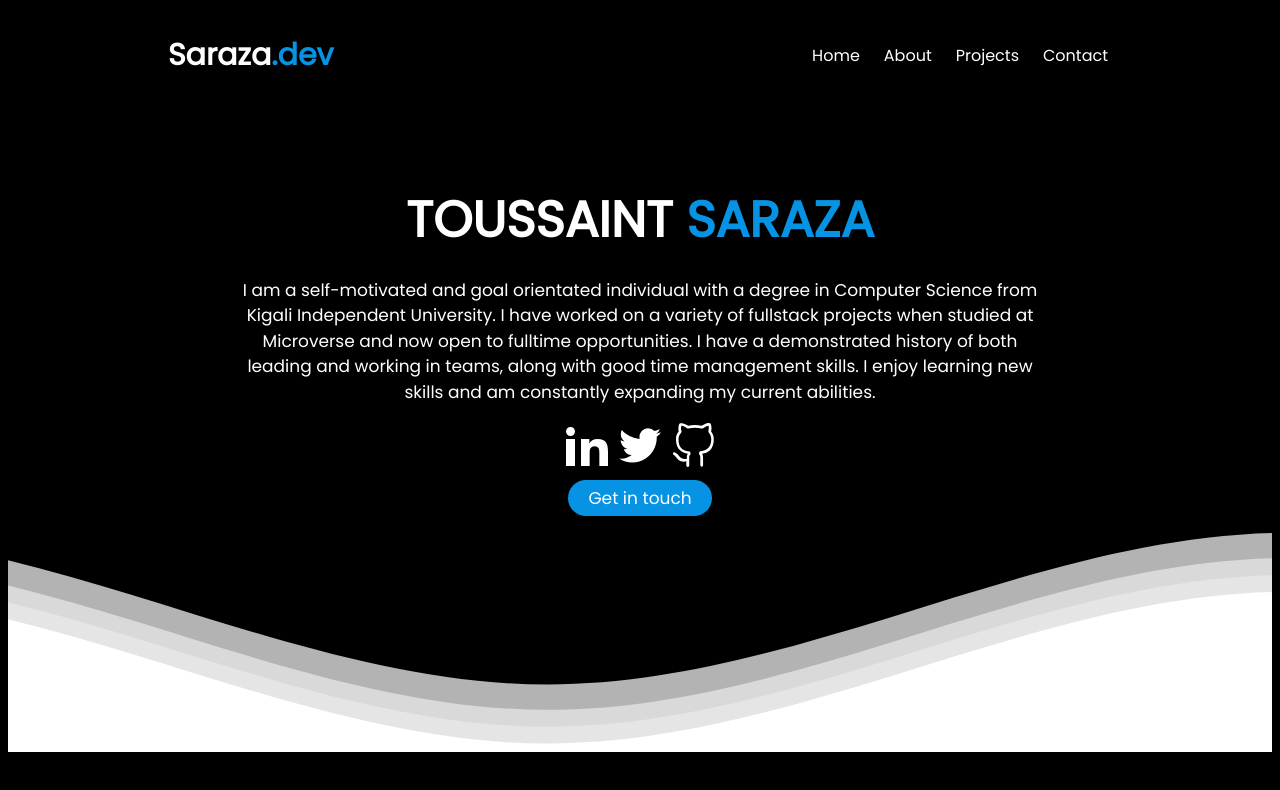
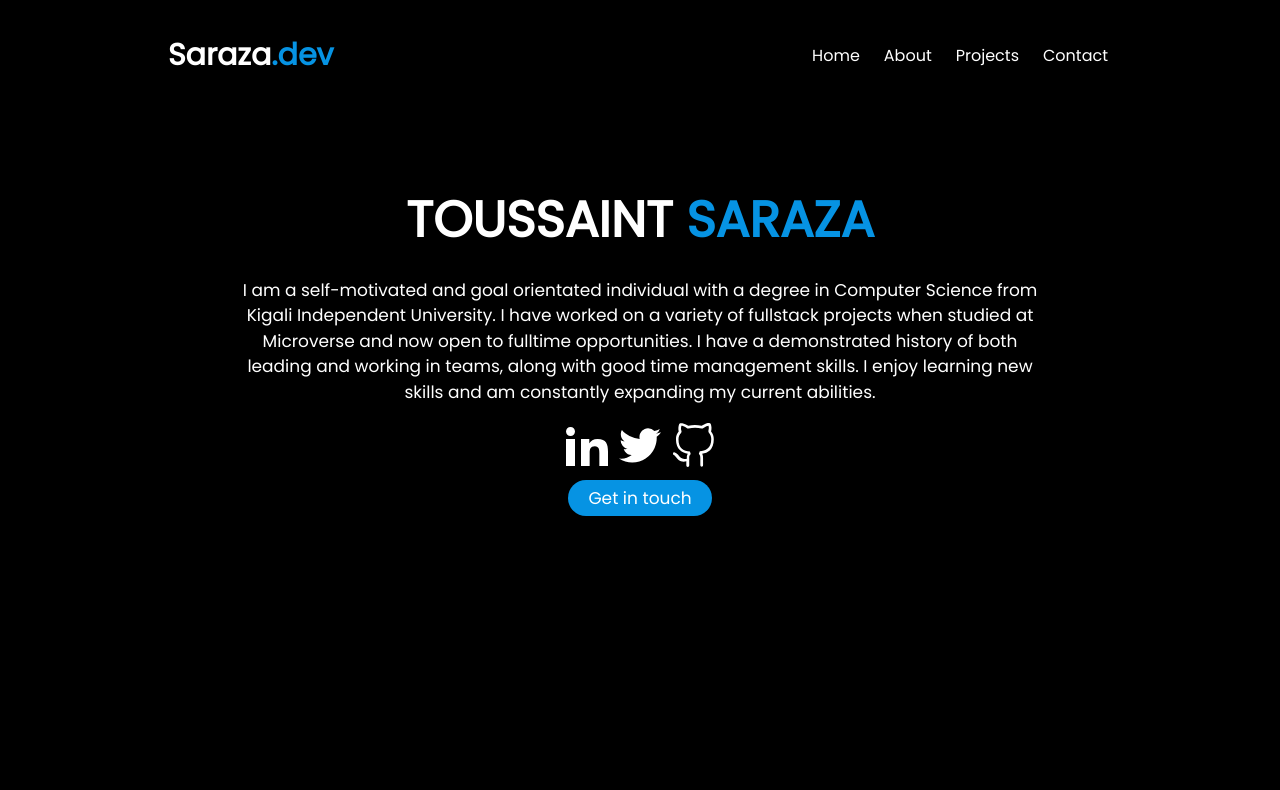
Before and after one commit to sarazaToussaint/Saraza-dev, a React (Create React App) app: page / in a window 1280 px wide. Shown: the top 790 px of the page. Built offline with nearby package versions, Linux system fonts and the light colour scheme.

Commit message:
Make some changes

```diff
--- a/src/components/Home.jsx
+++ b/src/components/Home.jsx
@@ -33,28 +33,6 @@ const Home = () => (
       </div>
       <Link className="buton" to="/Contact"><button type="button" className="btn btn-primary">Get in touch</button></Link>
     </div>
-
-    <div>
-      <svg
-        className="waves"
-        xmlns="http://www.w3.org/2000/svg"
-        // eslint-disable-next-line react/no-unknown-property
-        xmlns:xlink="http://www.w3.org/1999/xlink"
-        viewBox="0 24 150 28"
-        preserveAspectRatio="none"
-        shapeRendering="auto"
-      >
-        <defs>
-          <path id="gentle-wave" d="M-160 44c30 0 58-18 88-18s 58 18 88 18 58-18 88-18 58 18 88 18 v44h-352z" />
-        </defs>
-        <g className="parallax">
-          <use xlinkHref="#gentle-wave" x="48" y="0" fill="rgba(255,255,255,0.7" />
-          <use xlinkHref="#gentle-wave" x="48" y="3" fill="rgba(255,255,255,0.5)" />
-          <use xlinkHref="#gentle-wave" x="48" y="5" fill="rgba(255,255,255,0.3)" />
-          <use xlinkHref="#gentle-wave" x="48" y="7" fill="#fff" />
-        </g>
-      </svg>
-    </div>
   </div>
 );
 
```
